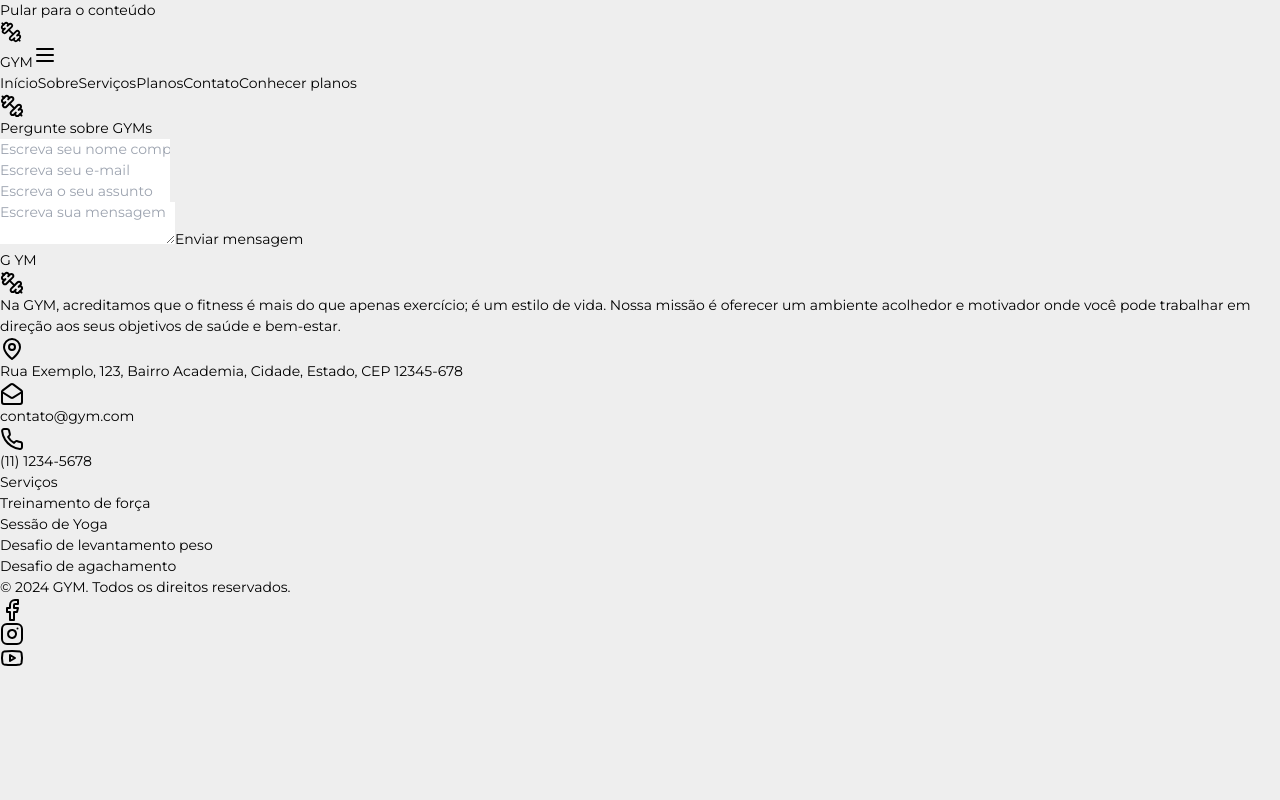
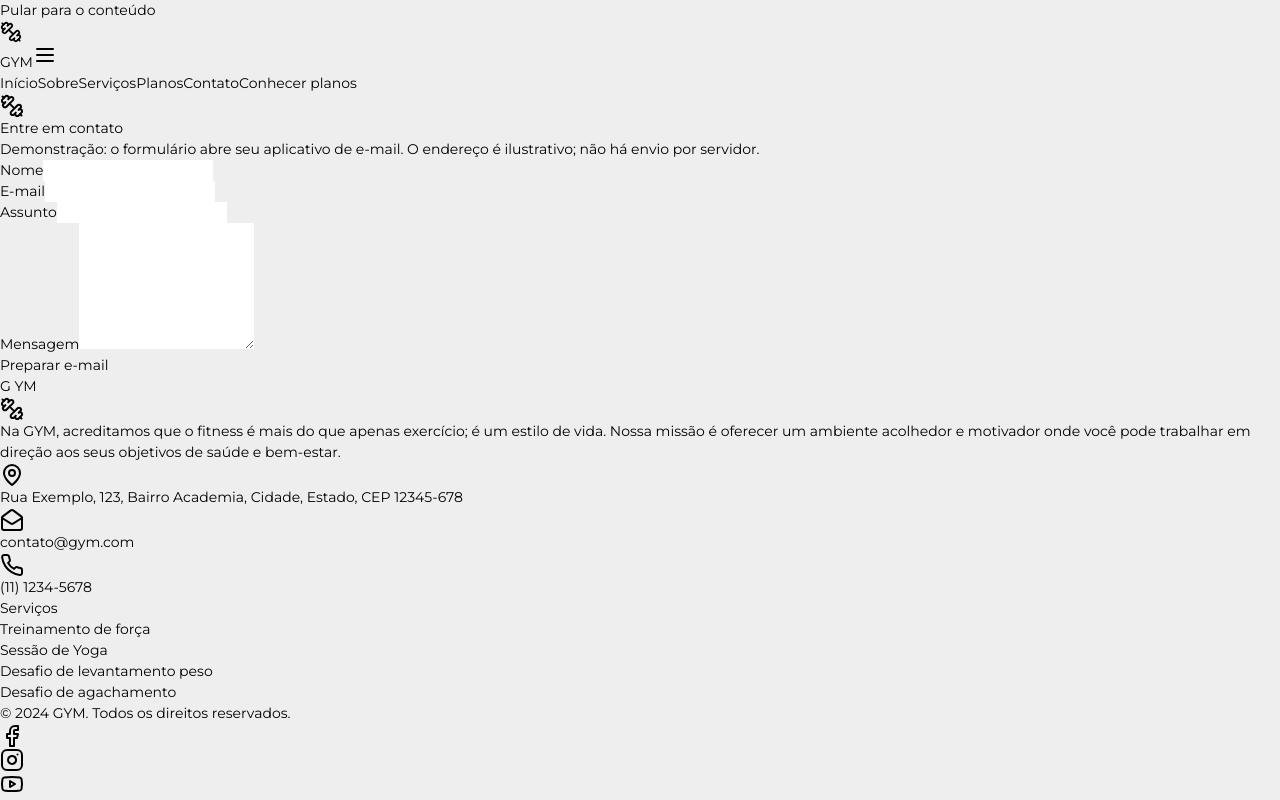
Before and after one commit to AlbericoJr/GYM, a React (Vite) app: page /contact in a window 1280 px wide. Built offline with nearby package versions, Linux system fonts and the light colour scheme.

Commit message:
fix: improve src/pages/Contact.jsx usability and accessibility

```diff
--- a/src/pages/Contact.jsx
+++ b/src/pages/Contact.jsx
@@ -1,59 +1,34 @@
 import { Dumbbell } from "lucide-react"
-import Input from "../components/Form/input"
-import TextArea from "../components/Form/TextArea"
-import PrimaryBtn from "../components/Button/PrimaryBtn"
+import { useState } from "react"
 
-
-const Contact = () => {
-  return (
-    <>
-      <div className="w-full h-auto flex items-center justify-center flex-col lg:py-16 md:py-14 sm:py-12 py-20 lg:px-24 md:px-16 sm:px-6 px-4 ">
-        <h6 className="text-lg font-medium text-gray-200 flex items-center gap-x-2 mb-6 md:pt-10">
-          <Dumbbell className="w-6 h-6 -rotate-45 text-orange-500" />
-          Pergunte sobre GYMs
-        </h6>
-        <div className="w-full h-auto flex items-center gap-x-8 lg:gap-y-8 md:gap-y-8 sm:gap-y-4 gap-y-4 flex-col lg:p-7 sm:p-4 p-3">
-          <div className="w-full h-auto flex items-center lg:gap-x-8 md:gap-x-4 sm:gap-x-4 gap-x-3 lg:gap-y-8 md:gap-y-8 sm:gap-y-5 gap-y-4 lg:flex-nowrap md:flex-nowrap sm:flex-wrap flex-wrap">
-            <div className="lg:w-[32%] md:w-[32%] sm:w-[48%] w-full h-auto">
-              <Input
-                type="text"
-                id="fullname"
-                name="fullname"
-                placeholder="Escreva seu nome completo"
-                className="w-full h-12 px-4"
-              />
-            </div>
-            <div className="lg:w-[32%] md:w-[32%] sm:w-[48%] w-full h-auto">
-              <Input
-                type="email"
-                id="email"
-                name="email"
-                placeholder="Escreva seu e-mail"
-                className="w-full h-12 px-4"
-              />
-            </div>
-            <div className="lg:w-[32%] md:w-[32%] sm:w-[48%] w-full h-auto">
-              <Input
-                type="text"
-                id="subject"
-                name="subject"
-                placeholder="Escreva o seu assunto"
-                className="w-full h-12 px-4"
-              />
-            </div>
-          </div>
-
-          <TextArea
-            id="message"
-            name="message"
-            placeholder="Escreva sua mensagem"
-            className="w-full px-4"
-          />
-          <PrimaryBtn className="lg:w-auto md:w-auto sm-[75%] w-full px-8 py-3 uppercase rounded-md">Enviar mensagem</PrimaryBtn>
-        </div>
-      </div>
-    </>
-  )
+export default function Contact() {
+  const [notice, setNotice] = useState("")
+  function submit(event) {
+    event.preventDefault()
+    const data = new FormData(event.currentTarget)
+    const name = String(data.get("name") || "").trim()
+    const email = String(data.get("email") || "").trim()
+    const subject = String(data.get("subject") || "").trim()
+    const message = String(data.get("message") || "").trim()
+    if (!name || !email || !subject || !message || message.length > 2000) {
+      setNotice("Preencha todos os campos. A mensagem deve ter até 2.000 caracteres.")
+      return
+    }
+    const body = `Nome: ${name}\nE-mail: ${email}\n\n${message}`
+    const url = `mailto:contato@gym.com?subject=${encodeURIComponent(subject)}&body=${encodeURIComponent(body)}`
+    setNotice("Seu aplicativo de e-mail será aberto. Nenhuma mensagem foi enviada automaticamente.")
+    window.location.href = url
+  }
+  return <section className="mx-auto max-w-5xl px-4 py-16 text-gray-100 sm:px-6">
+    <h1 className="mb-4 flex items-center justify-center gap-2 text-2xl font-bold"><Dumbbell className="text-orange-500" aria-hidden="true"/> Entre em contato</h1>
+    <p className="mb-8 text-center text-sm text-gray-400">Demonstração: o formulário abre seu aplicativo de e-mail. O endereço é ilustrativo; não há envio por servidor.</p>
+    <form onSubmit={submit} className="grid gap-5 sm:grid-cols-2">
+      <div><label htmlFor="contact-name" className="mb-2 block">Nome</label><input required id="contact-name" name="name" maxLength={100} autoComplete="name" className="w-full rounded border border-gray-600 bg-transparent p-3" /></div>
+      <div><label htmlFor="contact-email" className="mb-2 block">E-mail</label><input required id="contact-email" name="email" type="email" maxLength={200} autoComplete="email" className="w-full rounded border border-gray-600 bg-transparent p-3" /></div>
+      <div className="sm:col-span-2"><label htmlFor="contact-subject" className="mb-2 block">Assunto</label><input required id="contact-subject" name="subject" maxLength={120} className="w-full rounded border border-gray-600 bg-transparent p-3" /></div>
+      <div className="sm:col-span-2"><label htmlFor="contact-message" className="mb-2 block">Mensagem</label><textarea required id="contact-message" name="message" maxLength={2000} rows={6} className="w-full rounded border border-gray-600 bg-transparent p-3" /></div>
+      <button type="submit" className="rounded bg-orange-600 px-6 py-3 font-semibold hover:bg-orange-700 sm:col-span-2">Preparar e-mail</button>
+      <p className="text-sm text-orange-300 sm:col-span-2" role="status" aria-live="polite">{notice}</p>
+    </form>
+  </section>
 }
-
-export default Contact
```
